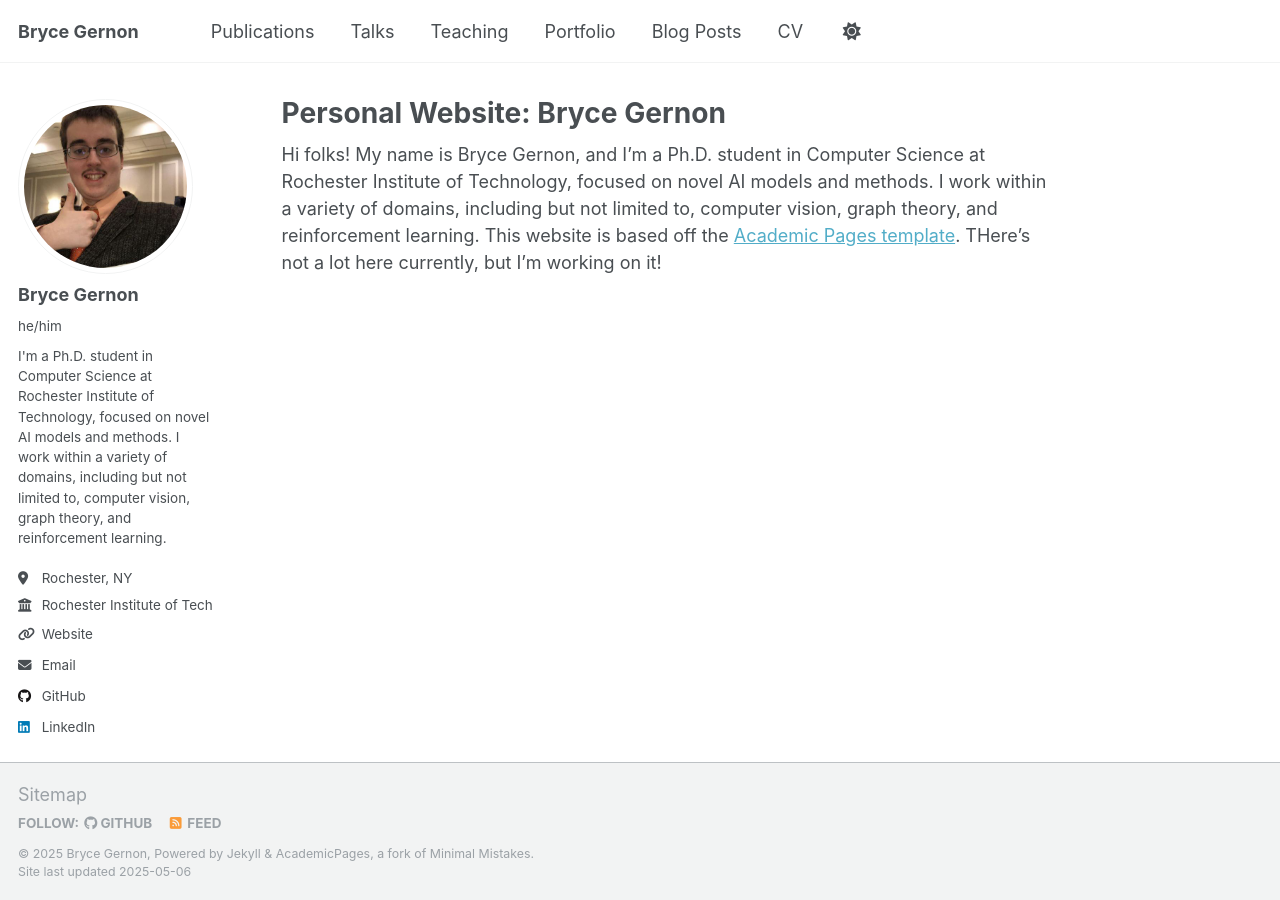
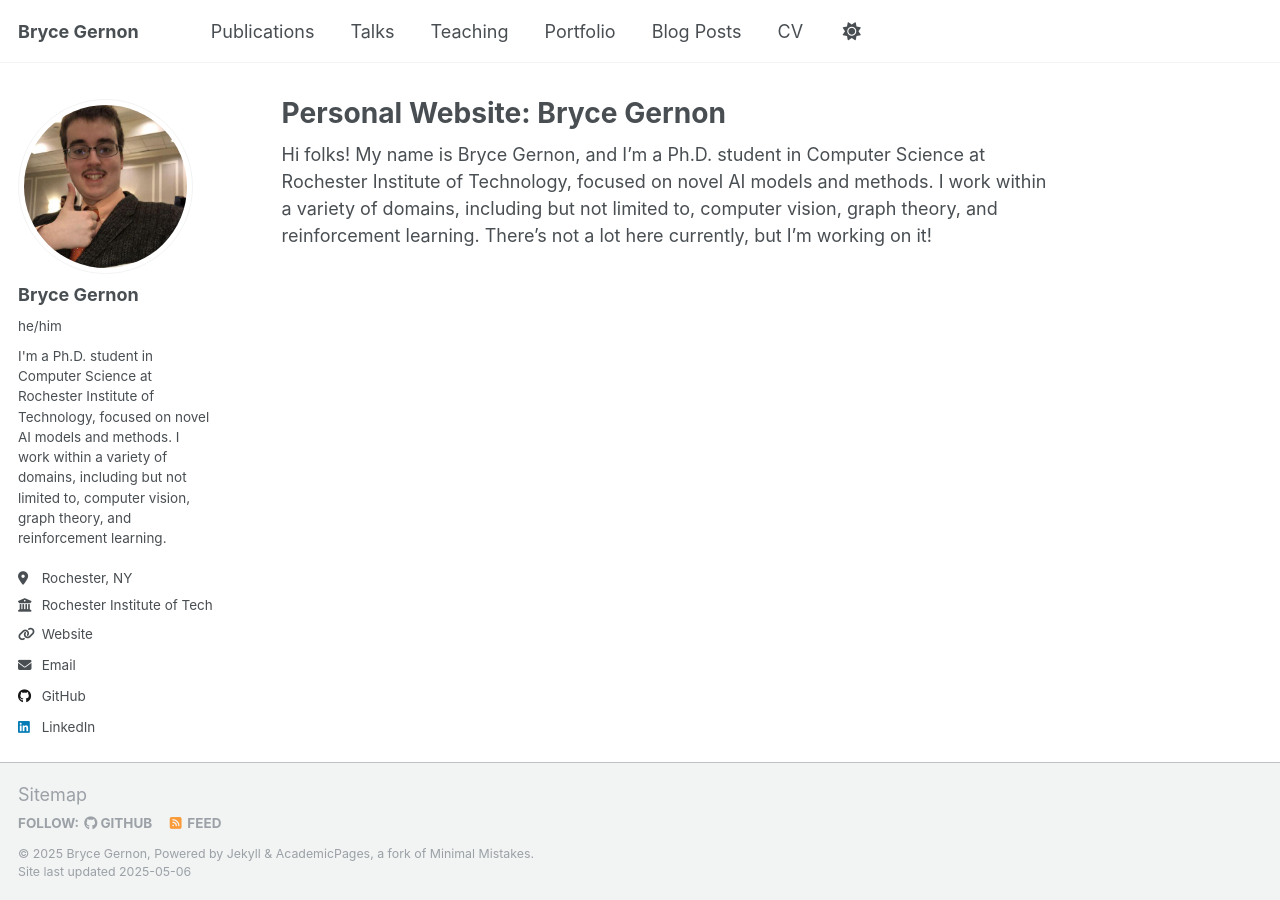
Before and after one commit to Hachimocho/hachimocho.github.io, a Jekyll site: the page built from _pages/about.md, in a window 1280 px wide. Built offline with Jekyll 4.4.1, drawn with Linux system fonts in a browser that asks for light colours.

Commit message:
about update.

```diff
--- a/_pages/about.md
+++ b/_pages/about.md
@@ -6,4 +6,4 @@ redirect_from:
   - /about/
   - /about.html
 ---
-Hi folks! My name is Bryce Gernon, and I'm a Ph.D. student in Computer Science at Rochester Institute of Technology, focused on novel AI models and methods. I work within a variety of domains, including but not limited to, computer vision, graph theory, and reinforcement learning. This website is based off the [Academic Pages template](https://github.com/academicpages/academicpages.github.io). THere's not a lot here currently, but I'm working on it!
+Hi folks! My name is Bryce Gernon, and I'm a Ph.D. student in Computer Science at Rochester Institute of Technology, focused on novel AI models and methods. I work within a variety of domains, including but not limited to, computer vision, graph theory, and reinforcement learning. There's not a lot here currently, but I'm working on it!
```
